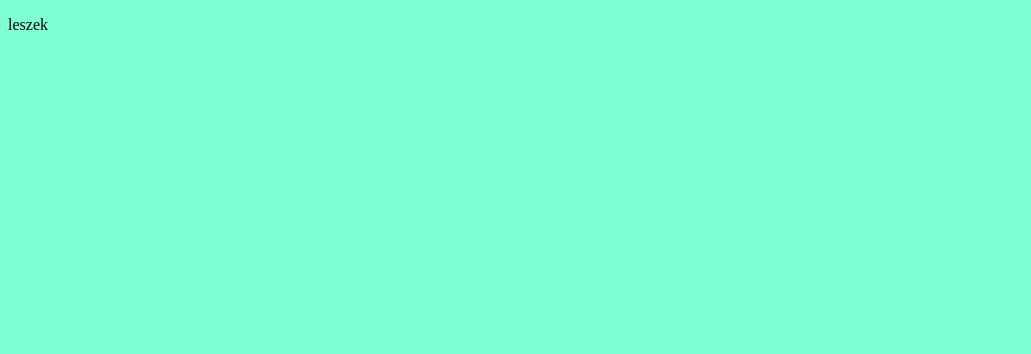
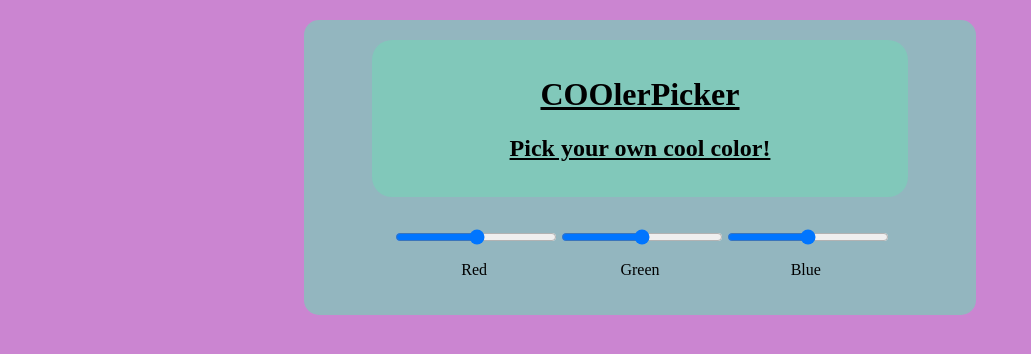
Before and after one commit to rad-ian/COOlerPicker, a plain HTML site: page index.html in a window 1280 px wide. Shown: the whole page, without its empty margins (0-1031 px from the left). Drawn offline with Linux system fonts and the light colour scheme.

Commit message:
add sliders

```diff
--- a/index.html
+++ b/index.html
@@ -6,13 +6,33 @@
     <meta http-equiv="X-UA-Compatible" content="IE=edge">
     <meta name="viewport" content="width=device-width, initial-scale=1.0">
     <link rel="stylesheet" href="main.css">
-    <title>Document</title>
+    <title>COOlerPicker</title>
 </head>
 
 <body>
-    <p>leszek</p>
 
+    <div class="wrapper">
+        <div class="title">
+            <h1>COOlerPicker</h1>
+            <h2>Pick your own cool color!
+            </h2>
+        </div>
+        <div class="sliders">
+            <div class="slider">
+                <input type="range" min="0" max="255" id="inputRed">
+                <p class="colorLabel">Red</p>
+            </div>
+            <div class="slider">
+                <input type="range" min="0" max="255" id="inputGreen">
 
+                <p class="colorLabel">Green</p>
+            </div>
+            <div class="slider">
+                <input type="range" min="0" max="255" id="inputBlue">
+                <p class="colorLabel">Blue</p>
+            </div>
+        </div>
+    </div>
     <script src="main.js"></script>
 </body>
 
--- a/main.css
+++ b/main.css
@@ -1,3 +1,45 @@
 body {
-    background-color: aquamarine;
+    background-color: #cb85d1;
 }
+
+.title {
+    text-align: center;
+    width: 80%;
+    margin: 0 auto;
+    padding: 15px;
+    margin-bottom: 30px;
+    border-radius: 20px;
+    text-decoration: underline;
+    background-color: #6fd8b57f;
+}
+
+.sliders {
+    text-align: center;
+    width: 80%;
+    margin: 0 auto;
+}
+
+.colorLabel {
+    text-align: center;
+}
+
+.wrapper {
+    width: 50%;
+    margin: 0 auto;
+    background-color: #6fd8b599;
+    padding: 20px;
+    margin-top: 20px;
+    border-radius: 15px;
+
+}
+
+.slider {
+    width: 32%;
+    display: inline-block;
+    text-align: center;
+}
+
+.slider input {
+    display: block;
+    width: 100%;
+}
```
